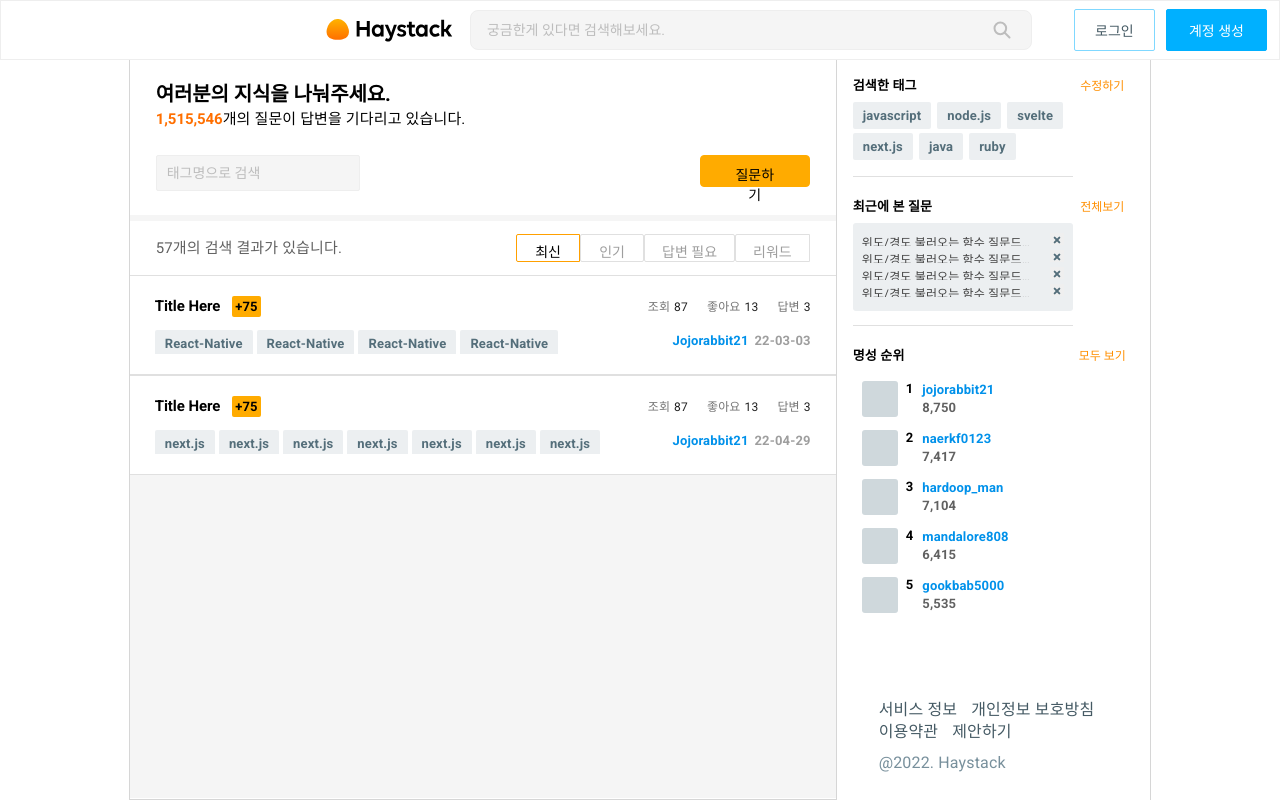
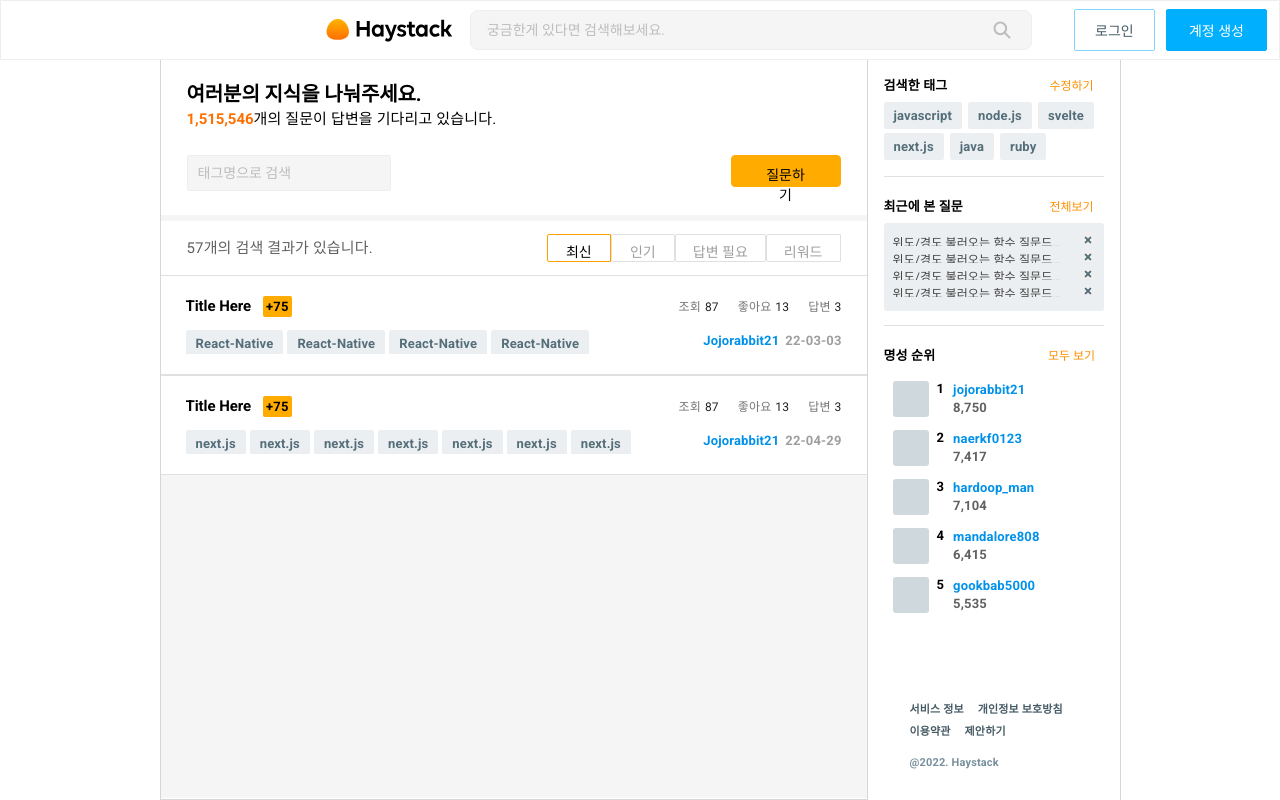
Before and after one commit to undetermined-team/qna-frontend, a Next.js app: page / in a window 1280 px wide. Built offline with nearby package versions, Linux system fonts and the light colour scheme; a web font is replaced by a local one.

Commit message:
Design: Footer typography 추가

```diff
--- a/styles/theme.ts
+++ b/styles/theme.ts
@@ -351,5 +351,11 @@ export const theme = {
       font-size: 14px;
       line-height: normal;
       `,
+    Footer: `
+    font-style: normal;
+    font-weight: 600;
+    font-size: 11px;
+    line-height: normal;
+    `,
   },
 };
```
